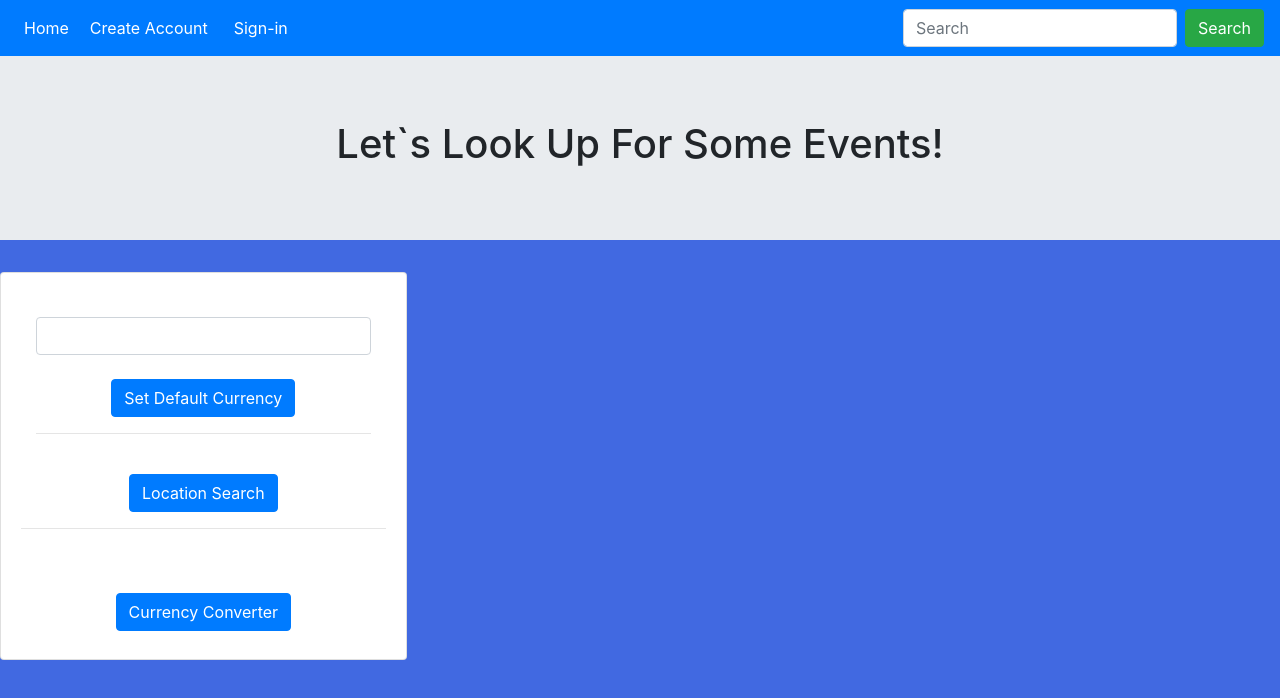
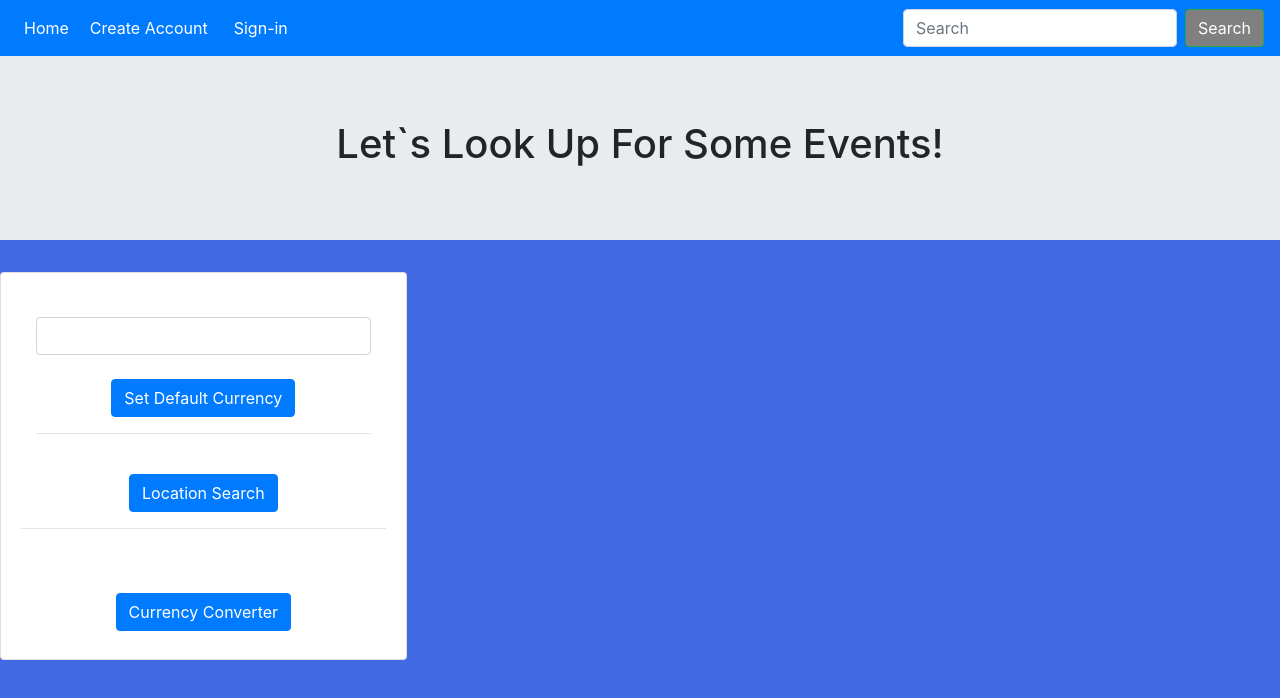
Before and after one commit to msasansalimi/Project-1, a plain HTML site: page index.html in a window 1280 px wide. In both pictures the pointer is over the button "Search". Drawn offline with nearby package versions, Linux system fonts and the light colour scheme; no server answers.

Commit message:
minor changes

```diff
--- a/style.css
+++ b/style.css
@@ -5,6 +5,12 @@ body {
 #change_default{
     background-color: grey;
     color: white;
+}
+
+#search-btn:hover {
+    background-color: gray;
+    color: white;
+
 }
 
 
```
